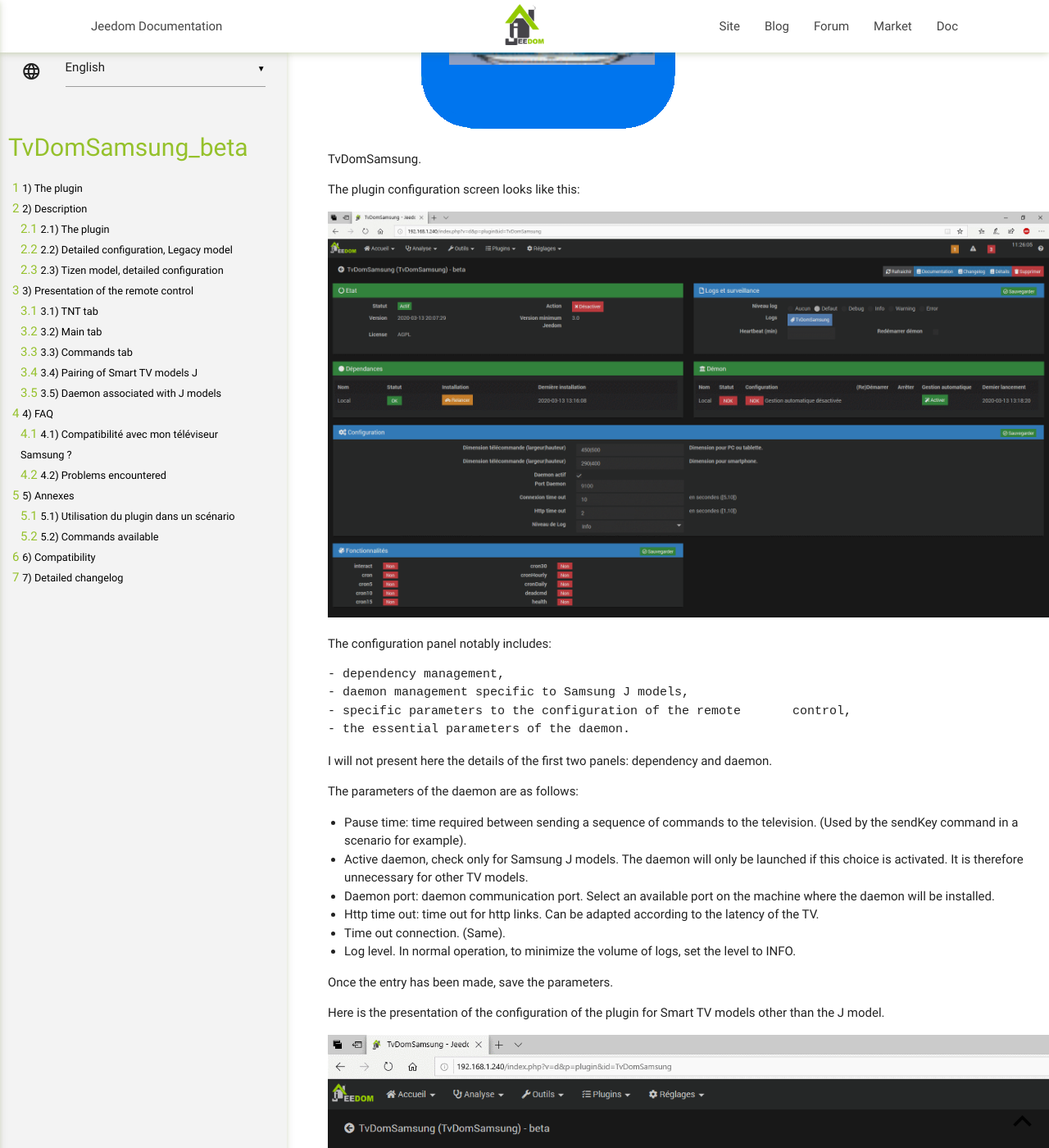
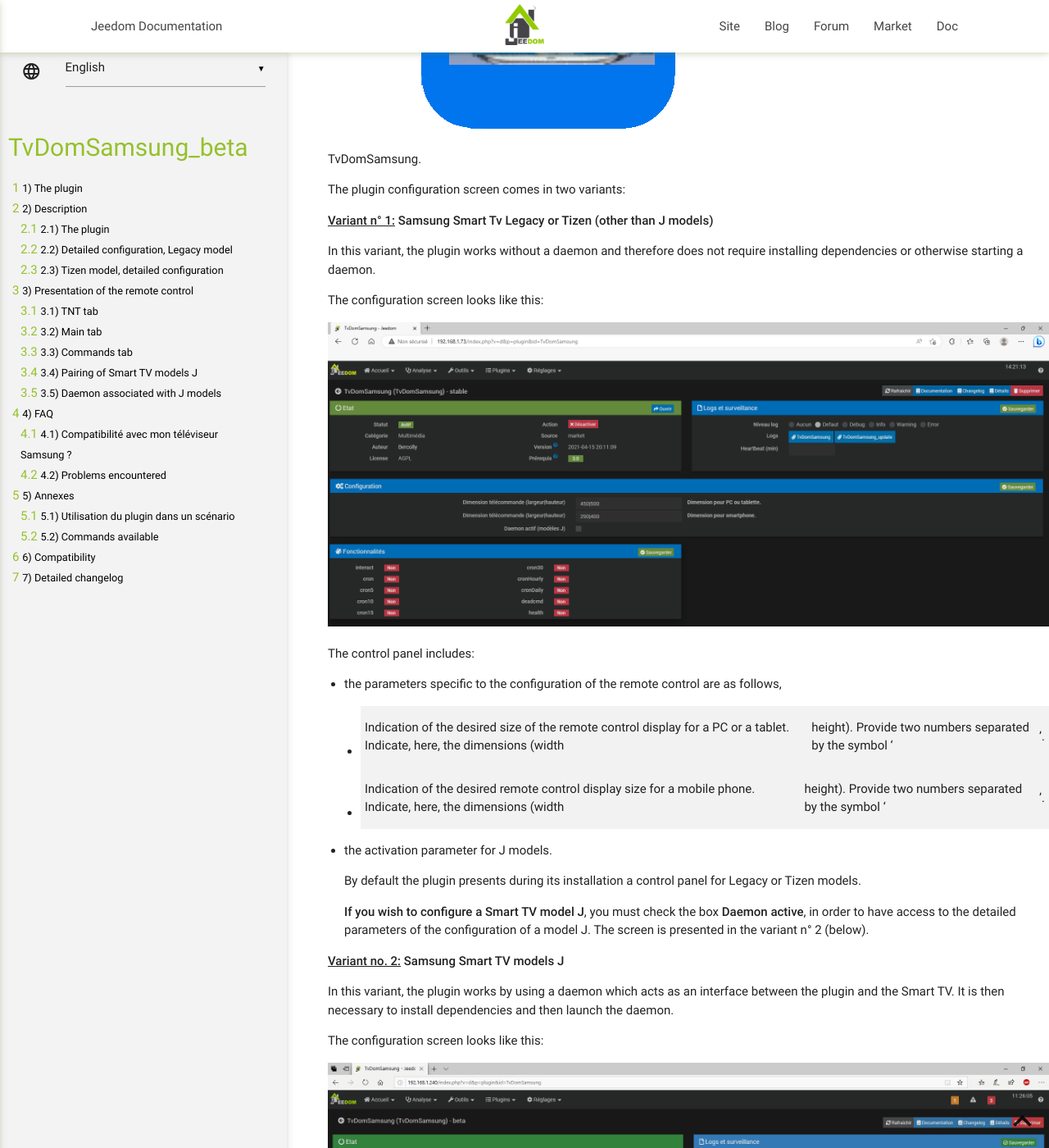
Before and after one commit to Berco63/TvDomSamsung_beta, a Jekyll site: the page built from docs/en_US/index.md, in a window 1280 px wide and 1400 px high, scrolled down 648 px. Shown: the whole window at 82% size. Built offline with Jekyll 4.4.1, drawn with Linux system fonts in a browser that asks for light colours; our own code applies the rules of GitHub Pages for plain Markdown files; some of the changed text lies outside the part shown.

Commit message:
maj documentation beta

```diff
--- a/docs/en_US/index.md
+++ b/docs/en_US/index.md
@@ -14,37 +14,41 @@ The TvDomSamsung plugin is used to control a Samsung TV ( *smart, connected* ) a
 
 The plugin needs to be configured. To do this activate the menu **Plugins -> Gestion des plugins**, then click on the plugin icon TvDomSamsung.![plugin-000](../images/TvDomSamsung_icon.png)
 
-The plugin configuration screen looks like this:
+The plugin configuration screen comes in two variants:
+
+ **<u>Variant n° 1:</u> Samsung Smart Tv Legacy or Tizen (other than J models)**
+
+ In this variant, the plugin works without a daemon and therefore does not require installing dependencies or otherwise starting a daemon.
+
+The configuration screen looks like this:
 
 
 
-![plugin-001](../images/TvDomSamsung-image-14.png)
+![plugin-001](../images/TvDomSamsung-image-16-0.png)
 
-The configuration panel notably includes:
+The control panel includes:
 
-	- dependency management,
-	- daemon management specific to Samsung J models,
-	- specific parameters to the configuration of the remote       control,
-	- the essential parameters of the daemon.
+- the parameters specific to the configuration of the remote control are as follows,
 
-I will not present here the details of the first two panels: dependency and daemon.
+   - Indication of the desired size of the remote control display for a PC or a tablet. Indicate, here, the dimensions (width|height). Provide two numbers separated by the symbol '|'.
+
+   - Indication of the desired remote control display size for a mobile phone. Indicate, here, the dimensions (width|height). Provide two numbers separated by the symbol '|'.
+
+- the activation parameter for J models.
+
+   By default the plugin presents during its installation a control panel for Legacy or Tizen models.
+
+   **If you wish to configure a Smart TV model J**, you must check the box **Daemon active**, in order to have access to the detailed parameters of the configuration of a model J. The screen is presented in the variant n° 2 (below).
 
 
 
-The parameters of the daemon are as follows:
+**<u>Variant no. 2:</u> Samsung Smart TV models J**
 
-- Pause time: time required between sending a sequence of commands to the television. (Used by the sendKey command in a scenario for example).
-- Active daemon, check only for Samsung J models. The daemon will only be launched if this choice is activated. It is therefore unnecessary for other TV models.
-- Daemon port: daemon communication port. Select an available port on the machine where the daemon will be installed.
-- Http time out: time out for http links. Can be adapted according to the latency of the TV.
-- Time out connection. (Same).
-- Log level. In normal operation, to minimize the volume of logs, set the level to INFO.
+ In this variant, the plugin works by using a daemon which acts as an interface between the plugin and the Smart TV. It is then necessary to install dependencies and then launch the daemon.
 
-Once the entry has been made, save the parameters.
+The configuration screen looks like this:
 
-Here is the presentation of the configuration of the plugin for Smart TV models other than the J model.
-
-![plugin-002](../images/TvDomSamsung-image-13.png)
+![plugin-002](../images/TvDomSamsung-image-14.png)
 
 
 
@@ -58,17 +62,10 @@ Here is the presentation of the configuration of the plugin for Smart TV models
   - Connection time out. (Same).
   - Log level. In normal operation, in order to minimize the volume of logs, set the level to INFO.
 
-  Once the entry is made, save the parameters.
+  Once entered, save the configuration panel settings. Then, in order:
 
-  Here is the presentation of the plugin configuration for Smart TV models other than the J model.
-
-  ![plugin-002](../images/TvDomSamsung-image-15.png)
-
-
-
-
-
-  The notable difference lies in the choice **Active Daemon** which is not checked.
+  - Launch dependencies.
+- Start the daemon.
 
 After installing the plugin, you need to create an instance by clicking in the plugin menu on the multimedia submenu, then TvDomSamsung.
 
```
Also changed, not shown: docs/fr_FR/index.md (+8 -5 lines).
